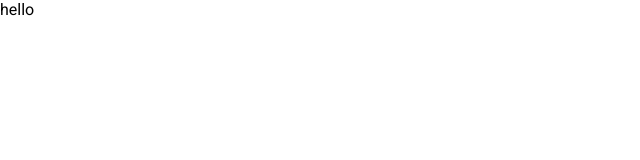
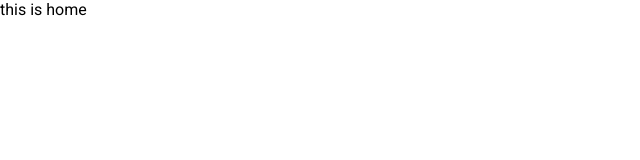
Before and after one commit to jpzambranoleon/React-Social-App, a React (Create React App) app: page / in a window 1280 px wide. Shown: the top 160 px of the page, without its empty margins (0-640 px from the left). Built offline with nearby package versions, Linux system fonts and the light colour scheme.

Commit message:
updated files

```diff
--- a/src/App.js
+++ b/src/App.js
@@ -1,7 +1,7 @@
+import Home from "./pages/home/Home"
+
 function App() {
-  return (
-    <div>hello</div>
-  );
+  return <Home />
 }
 
 export default App;
--- /dev/null
+++ b/src/pages/home/Home.js
@@ -0,0 +1,7 @@
+export default function Home() {
+    return (
+        <div>
+            this is home
+        </div>
+    )
+}
```
Also changed, not shown: src/pages/home/home.css (added).
